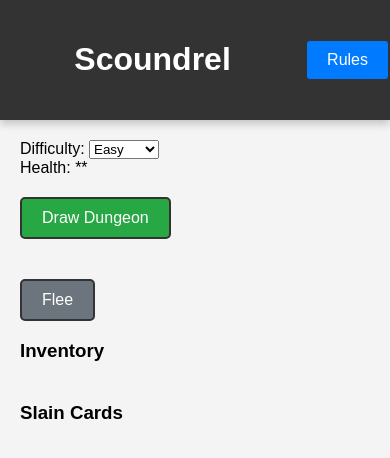
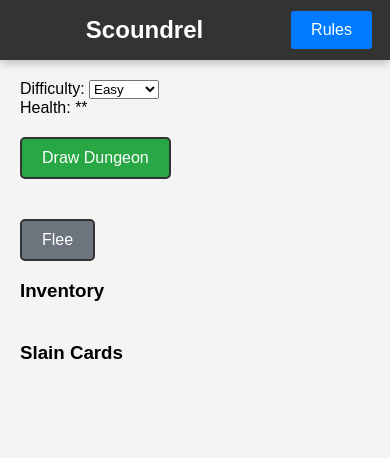
Before and after one commit to DarrenXu94/scoundrel, a website built with Vite: page index.html in a window 390 px wide. Built offline with nearby package versions, Linux system fonts and the light colour scheme.

Commit message:
responsive

```diff
--- a/index.html
+++ b/index.html
@@ -4,6 +4,7 @@
 <head>
   <meta charset="UTF-8" />
   <link rel="icon" type="image/svg+xml" href="/favicon.ico" />
+  <link rel="stylesheet" href="src/layout.css">
   <meta name="viewport" content="width=device-width, initial-scale=1.0" />
   <title>Scoundrel</title>
   <style>
@@ -60,17 +61,6 @@
     .popover-header {
       display: flex;
       justify-content: flex-end;
-    }
-
-    header {
-      width: 100%;
-      /* text-align: center; */
-      background-color: #333;
-      color: white;
-      padding: 20px 0;
-      box-shadow: 0 4px 8px rgba(0, 0, 0, 0.2);
-      display: flex;
-      justify-content: center;
     }
 
     .rules-button {
@@ -186,7 +176,7 @@
       <h1>
         Scoundrel
       </h1>
-      <div>
+      <div class="header-buttons">
         <button class="rules-button" popovertarget="game-rules-popover">Rules</button>
       </div>
     </div>
--- /dev/null
+++ b/src/layout.css
@@ -0,0 +1,24 @@
+header {
+  width: 100%;
+  /* text-align: center; */
+  background-color: #333;
+  color: white;
+  padding: 20px 0;
+  box-shadow: 0 4px 8px rgba(0, 0, 0, 0.2);
+  display: flex;
+  justify-content: center;
+}
+
+@media (max-width: 50rem) {
+  header {
+    padding: 0;
+
+    h1 {
+      font-size: 1.5rem;
+    }
+
+    .header-buttons {
+      padding-right: 1rem;
+    }
+  }
+}
```
